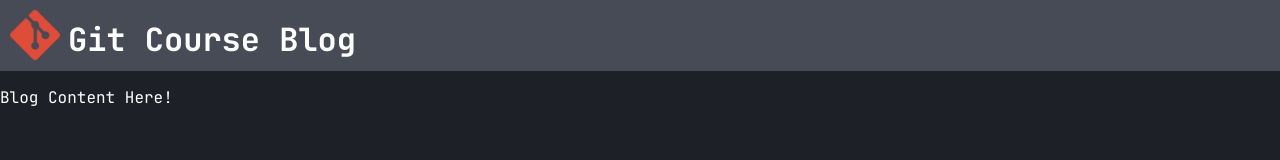
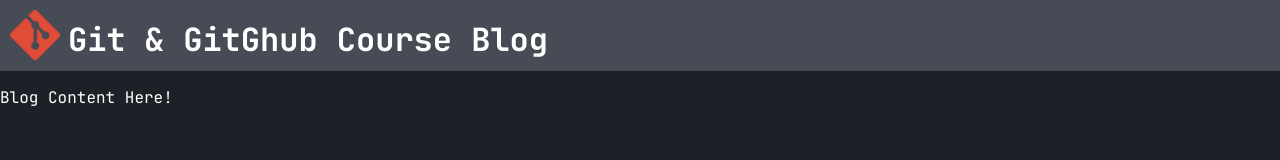
Before and after one commit to hdz-kevin/git-course, a plain HTML site: page index.html in a window 1280 px wide. Drawn offline with Linux system fonts and the light colour scheme.

Commit message:
Change title

```diff
--- a/index.html
+++ b/index.html
@@ -14,7 +14,7 @@
 <body>
     <div class="navbar">
         <img class="logo" src="img/git-logo.webp" alt="git logo">
-        <h1>Git Course Blog</h1>
+        <h1>Git & GitGhub Course Blog</h1>
     </div>
     <div>
         <p>Blog Content Here!</p>
```
